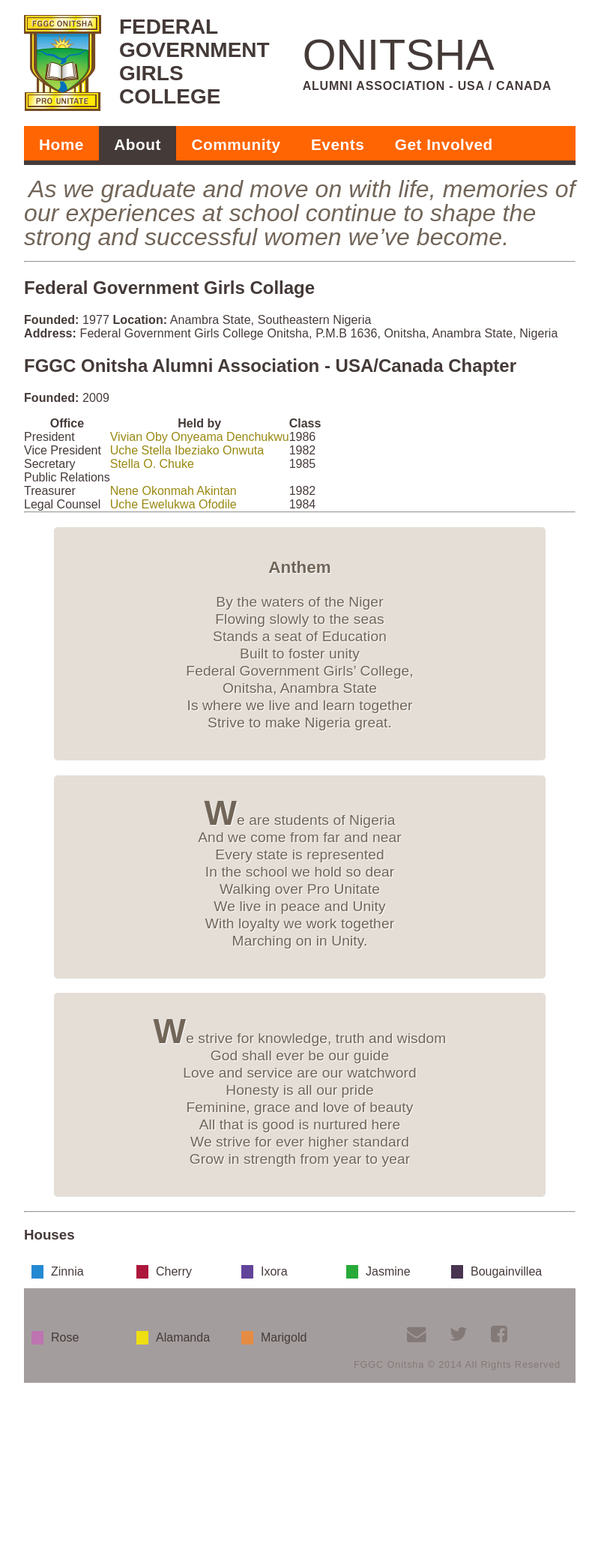
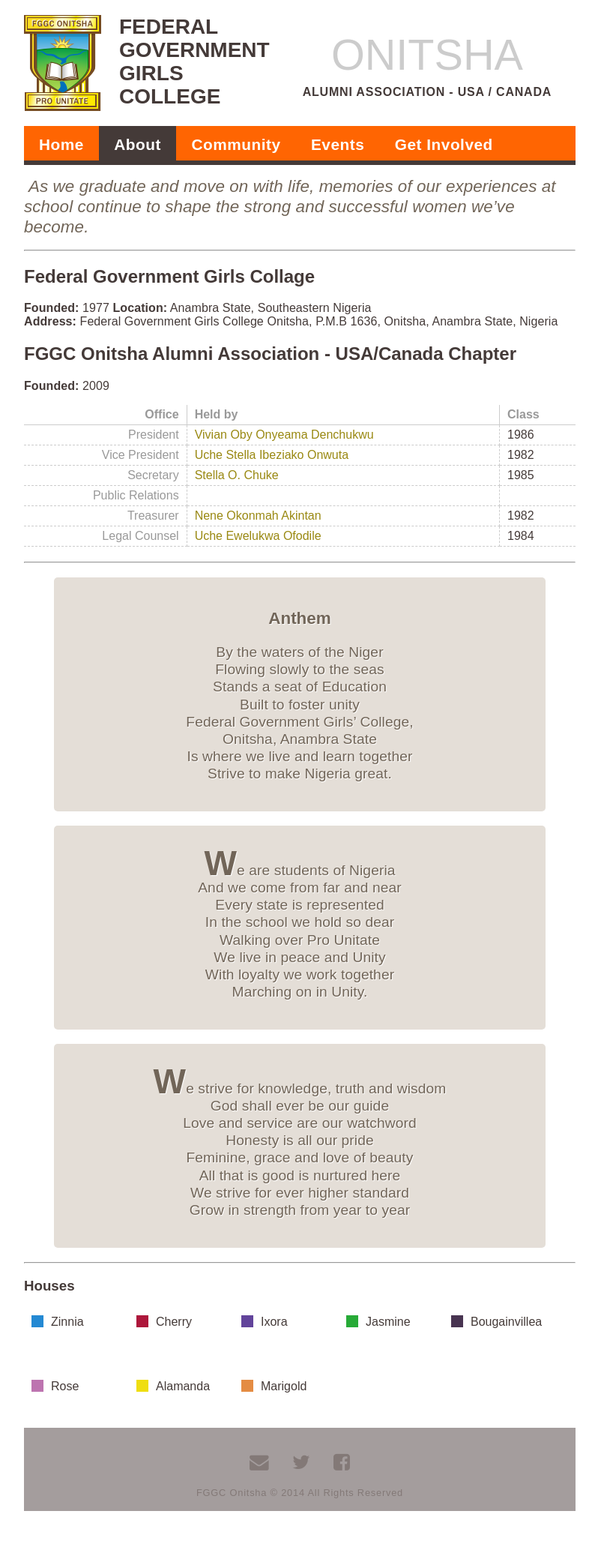
Before and after one commit to fggconitsha/fggconitsha, a Jekyll site: the page built from about.md, in a window 1280 px wide. Shown: the whole page at 75% size, without its empty margins (208-1010 px from the left). Built offline with Jekyll 4.4.1, drawn with Linux system fonts in a browser that asks for light colours; nearby versions of some CDN libraries; Markdown is read by kramdown in place of the engine named in the settings; before the commit the page ends 1904 px from its top, so only the background shows below that.

Commit message:
finnished layout of about page

```diff
--- a/about.md
+++ b/about.md
@@ -71,11 +71,13 @@
 
 ----
 ### Houses
-<div class="zinnia">Zinnia</div>
-<div class="cherry">Cherry</div>
-<div class="ixora">Ixora</div>
-<div class="jasmine">Jasmine</div>
-<div class="bougainvillea">Bougainvillea</div>
-<div class="rose">Rose</div>
-<div class="alamanda">Alamanda</div>
-<div class="marigold">Marigold</div>
+<div class="houses">
+  <div class="zinnia">Zinnia</div>
+  <div class="cherry">Cherry</div>
+  <div class="ixora">Ixora</div>
+  <div class="jasmine">Jasmine</div>
+  <div class="bougainvillea">Bougainvillea</div>
+  <div class="rose">Rose</div>
+  <div class="alamanda">Alamanda</div>
+  <div class="marigold">Marigold</div>
+</div>
--- a/css/main.css
+++ b/css/main.css
@@ -25,8 +25,44 @@
 a:focus {
   background-color: #443a38;
 }
+table {
+  margin-bottom: 20px;
+  width: 100%;
+  text-align: center;
+}
+table th {
+  border-right: 1px solid #ccc;
+  border-bottom: 1px solid #ccc;
+  text-align: left;
+  padding: 4px 10px 4px 10px;
+}
+table th:last-child {
+  border-right: 0;
+}
+table th:first-child {
+  text-align: right;
+}
 table a {
   color: #998811;
+}
+table tr:first-child {
+  color: #999;
+  font-weight: 800;
+  border-bottom: 1px solid #ccc;
+}
+table tr td {
+  padding: 4px 10px 4px 10px;
+  text-align: left;
+  border-right: 1px dashed #ccc;
+  border-bottom: 1px dashed #ccc;
+}
+table tr td:last-child {
+  border-right: 0;
+}
+table tr td:first-child {
+  color: #999;
+  text-align: right;
+  /*width: 140px;*/
 }
 /*.posts h2 {
     padding-bottom: 2px;
@@ -110,8 +146,9 @@
 }
 header h2 {
   font-size: 3.6em;
-  padding-top: 20px;
+  padding: 20px 0 8px 0;
   font-weight: 200;
+  color: #ccc;
 }
 header h3 {
   text-align: center;
@@ -120,7 +157,7 @@
   letter-spacing: 0.05em;
 }
 
-#loc {
+.loc {
   text-align: center;
 }
 .pure-menu.pure-menu-horizontal {
@@ -199,9 +236,9 @@
   padding: 6px;
   /*background-color: #e4ded7;*/
   text-align: center;
-  font-size: 2em;
+  font-size: 1.4em;
   /*text-shadow: 1px 1px 1px rgba(255,255,255,0.8);*/
-  line-height: 1em;
+  line-height: 1.2em;
 }
 /*em:first-child:first-letter {
   font-weight: 900;
@@ -256,11 +293,16 @@
     padding: 1em;
   }
 }
+.houses {
+  display: block;
+  height: 100px;
+}
 .zinnia, .cherry, .ixora, .jasmine, .bougainvillea, .rose, .alamanda, .marigold {
   padding-left: 10px;
   float: left;
   display: block;
   width: 120px;
+  height: 16px;
   margin: 10px 10px 60px 10px;
 }
 
```
